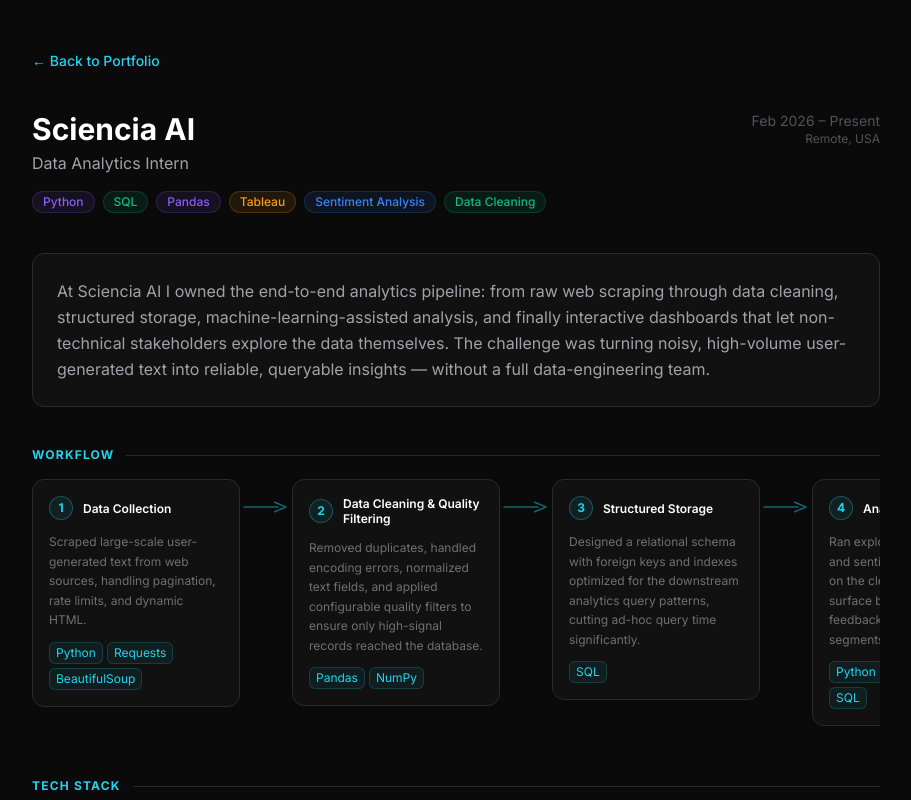
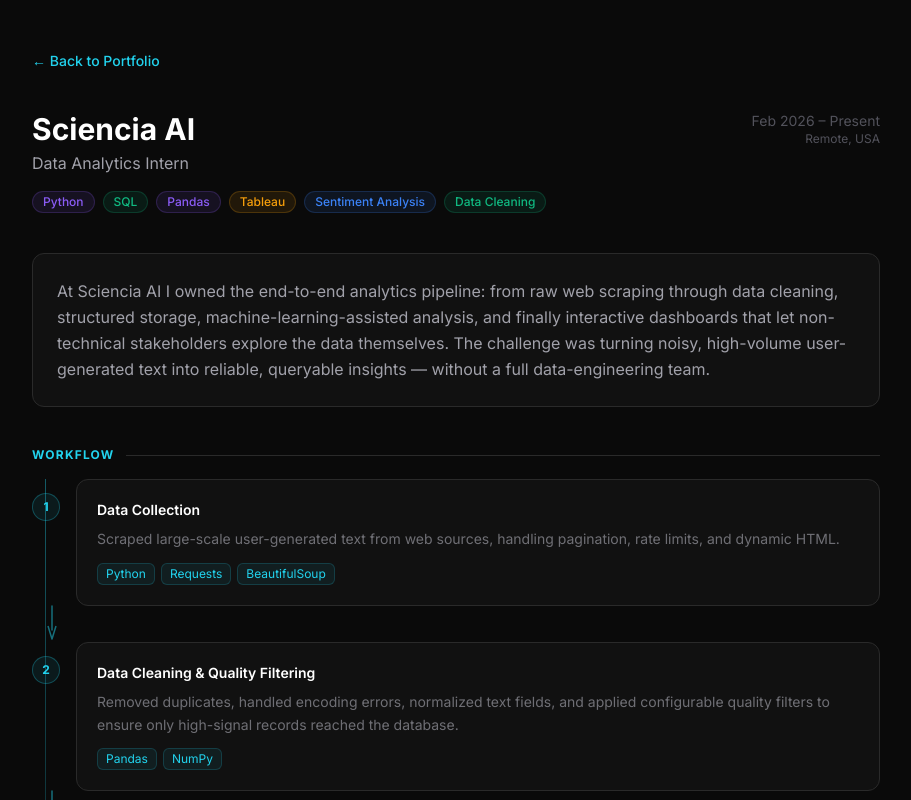
Before and after one commit to MonkeyJeremy/monkeyjeremy-portfolio, a Next.js app: page /monkeyjeremy-portfolio/experience/sciencia-ai in a window 1280 px wide. Shown: the top 800 px of the page, without its empty margins (184-1095 px from the left). Built offline with nearby package versions, Linux system fonts and the light colour scheme.

Commit message:
refactor: redesign flowchart as vertical timeline — no scrollbar, animated spine and arrows

```diff
--- a/src/components/ui/FlowChart.tsx
+++ b/src/components/ui/FlowChart.tsx
@@ -6,137 +6,111 @@
 
 const EASE = [0.25, 0.1, 0.25, 1] as const
 
-// ─── Step card ────────────────────────────────────────────────────────────────
+// ─── Arrow between steps ──────────────────────────────────────────────────────
 
-function StepCard({ step, delay }: { step: WorkflowStep; delay: number }) {
-  const [hovered, setHovered] = useState(false)
-
+function StepArrow({ delay }: { delay: number }) {
   return (
-    <motion.div
-      initial={{ opacity: 0, y: 20 }}
-      animate={{ opacity: 1, y: 0 }}
-      transition={{ duration: 0.45, delay, ease: EASE }}
-      onHoverStart={() => setHovered(true)}
-      onHoverEnd={() => setHovered(false)}
-      style={{
-        borderColor: hovered ? 'rgba(34,211,238,0.45)' : '#2A2A2A',
-        boxShadow: hovered ? '0 0 18px rgba(34,211,238,0.08)' : 'none',
-      }}
-      className="relative w-full md:w-52 flex-shrink-0 bg-[#111111] border rounded-xl p-4 transition-all duration-300 cursor-default"
-    >
-      {/* Step number */}
-      <div className="flex items-center gap-2.5 mb-3">
-        <motion.span
-          animate={{
-            scale: hovered ? [1, 1.15, 1] : 1,
-            backgroundColor: hovered ? 'rgba(34,211,238,0.2)' : 'rgba(34,211,238,0.08)',
-          }}
-          transition={{ duration: hovered ? 0.4 : 0.2 }}
-          className="w-6 h-6 rounded-full border border-[#22D3EE]/30 text-[#22D3EE] text-xs font-bold flex items-center justify-center shrink-0"
-        >
-          {step.step}
-        </motion.span>
-        <h3 className="text-white font-semibold text-xs leading-tight">{step.title}</h3>
-      </div>
-
-      {/* Description */}
-      <motion.p
-        animate={{ opacity: hovered ? 1 : 0.65 }}
-        transition={{ duration: 0.2 }}
-        className="text-[#A1A1AA] text-xs mb-3 leading-relaxed"
-      >
-        {step.description}
-      </motion.p>
-
-      {/* Tool badges */}
-      <div className="flex flex-wrap gap-1">
-        {step.tools.map((tool, i) => (
-          <motion.span
-            key={tool}
-            initial={{ opacity: 0, scale: 0.75 }}
-            animate={{ opacity: 1, scale: 1 }}
-            transition={{ duration: 0.25, delay: delay + 0.15 + i * 0.06, ease: EASE }}
-            style={{
-              backgroundColor: hovered ? 'rgba(34,211,238,0.15)' : 'rgba(34,211,238,0.07)',
-              borderColor: hovered ? 'rgba(34,211,238,0.35)' : 'rgba(34,211,238,0.18)',
-            }}
-            className="text-[#22D3EE] text-xs border rounded-md px-1.5 py-0.5 transition-colors duration-200"
-          >
-            {tool}
-          </motion.span>
-        ))}
-      </div>
-
-      {/* Hover shimmer line at top */}
-      <motion.div
-        animate={{ scaleX: hovered ? 1 : 0, opacity: hovered ? 1 : 0 }}
-        transition={{ duration: 0.3 }}
-        className="absolute top-0 left-4 right-4 h-px bg-gradient-to-r from-transparent via-[#22D3EE]/60 to-transparent rounded-full origin-left"
-      />
-    </motion.div>
-  )
-}
-
-// ─── Arrow: rightward (desktop) ───────────────────────────────────────────────
-
-function HorizontalArrow({ delay }: { delay: number }) {
-  return (
-    <div className="hidden md:flex items-center flex-shrink-0 mt-5 px-1">
-      <svg width="44" height="16" viewBox="0 0 44 16" fill="none" overflow="visible">
+    <div className="relative flex justify-start" style={{ paddingLeft: '13px', height: '36px' }}>
+      <svg width="14" height="36" viewBox="0 0 14 36" fill="none" className="overflow-visible">
         <motion.path
-          d="M 0 8 L 34 8"
+          d="M 7 0 L 7 24"
           stroke="#22D3EE"
           strokeWidth="1.5"
-          strokeOpacity="0.45"
           strokeLinecap="round"
+          strokeOpacity="0.5"
           initial={{ pathLength: 0, opacity: 0 }}
           animate={{ pathLength: 1, opacity: 1 }}
-          transition={{ duration: 0.35, delay, ease: EASE }}
+          transition={{ duration: 0.3, delay, ease: EASE }}
         />
         <motion.path
-          d="M 30 3 L 42 8 L 30 13"
+          d="M 3 20 L 7 33 L 11 20"
           stroke="#22D3EE"
           strokeWidth="1.5"
-          strokeOpacity="0.45"
           strokeLinejoin="round"
+          strokeOpacity="0.5"
           fill="none"
           initial={{ opacity: 0 }}
           animate={{ opacity: 1 }}
-          transition={{ duration: 0.2, delay: delay + 0.3 }}
+          transition={{ duration: 0.2, delay: delay + 0.28 }}
         />
       </svg>
     </div>
   )
 }
 
-// ─── Arrow: downward (mobile) ─────────────────────────────────────────────────
+// ─── Single step row ──────────────────────────────────────────────────────────
 
-function VerticalArrow({ delay }: { delay: number }) {
+function StepCard({ step, delay }: { step: WorkflowStep; delay: number }) {
+  const [hovered, setHovered] = useState(false)
+
   return (
-    <div className="flex md:hidden justify-center py-1">
-      <svg width="16" height="36" viewBox="0 0 16 36" fill="none" overflow="visible">
-        <motion.path
-          d="M 8 0 L 8 24"
-          stroke="#22D3EE"
-          strokeWidth="1.5"
-          strokeOpacity="0.45"
-          strokeLinecap="round"
-          initial={{ pathLength: 0, opacity: 0 }}
-          animate={{ pathLength: 1, opacity: 1 }}
-          transition={{ duration: 0.3, delay, ease: EASE }}
+    <div className="flex items-start gap-4">
+      {/* Node */}
+      <motion.div
+        initial={{ scale: 0, opacity: 0 }}
+        animate={{ scale: 1, opacity: 1 }}
+        transition={{ duration: 0.3, delay, ease: EASE }}
+        animate-scale={hovered ? 1.1 : 1}
+        className="w-7 h-7 rounded-full shrink-0 flex items-center justify-center text-[#22D3EE] text-xs font-bold z-10 mt-3.5"
+        style={{
+          backgroundColor: hovered ? 'rgba(34,211,238,0.18)' : 'rgba(34,211,238,0.08)',
+          border: `1px solid ${hovered ? 'rgba(34,211,238,0.55)' : 'rgba(34,211,238,0.28)'}`,
+          boxShadow: hovered ? '0 0 10px rgba(34,211,238,0.2)' : 'none',
+          transition: 'all 0.25s ease',
+        }}
+      >
+        {step.step}
+      </motion.div>
+
+      {/* Card */}
+      <motion.div
+        initial={{ opacity: 0, x: -14 }}
+        animate={{ opacity: 1, x: 0 }}
+        transition={{ duration: 0.45, delay: delay + 0.08, ease: EASE }}
+        onHoverStart={() => setHovered(true)}
+        onHoverEnd={() => setHovered(false)}
+        className="flex-1 bg-[#111111] border rounded-xl p-5 cursor-default relative overflow-hidden"
+        style={{
+          borderColor: hovered ? 'rgba(34,211,238,0.38)' : '#2A2A2A',
+          boxShadow: hovered ? '0 0 20px rgba(34,211,238,0.07)' : 'none',
+          transition: 'border-color 0.25s ease, box-shadow 0.25s ease',
+        }}
+      >
+        {/* Shimmer on top edge */}
+        <motion.div
+          animate={{ opacity: hovered ? 1 : 0, scaleX: hovered ? 1 : 0 }}
+          transition={{ duration: 0.3 }}
+          className="absolute top-0 left-6 right-6 h-px bg-gradient-to-r from-transparent via-[#22D3EE]/50 to-transparent origin-left"
         />
-        <motion.path
-          d="M 3 21 L 8 34 L 13 21"
-          stroke="#22D3EE"
-          strokeWidth="1.5"
-          strokeOpacity="0.45"
-          strokeLinejoin="round"
-          fill="none"
-          initial={{ opacity: 0 }}
-          animate={{ opacity: 1 }}
-          transition={{ duration: 0.2, delay: delay + 0.25 }}
-        />
-      </svg>
+
+        <h3 className="text-white font-semibold text-sm mb-2">{step.title}</h3>
+
+        <motion.p
+          animate={{ opacity: hovered ? 1 : 0.65 }}
+          transition={{ duration: 0.2 }}
+          className="text-[#A1A1AA] text-sm mb-3 leading-relaxed"
+        >
+          {step.description}
+        </motion.p>
+
+        <div className="flex flex-wrap gap-1.5">
+          {step.tools.map((tool, i) => (
+            <motion.span
+              key={tool}
+              initial={{ opacity: 0, scale: 0.78 }}
+              animate={{ opacity: 1, scale: 1 }}
+              transition={{ duration: 0.22, delay: delay + 0.18 + i * 0.06, ease: EASE }}
+              className="text-[#22D3EE] text-xs border rounded-md px-2 py-0.5 transition-colors duration-200"
+              style={{
+                backgroundColor: hovered ? 'rgba(34,211,238,0.15)' : 'rgba(34,211,238,0.07)',
+                borderColor: hovered ? 'rgba(34,211,238,0.38)' : 'rgba(34,211,238,0.18)',
+              }}
+            >
+              {tool}
+            </motion.span>
+          ))}
+        </div>
+      </motion.div>
     </div>
   )
 }
@@ -145,23 +119,23 @@
 
 export function FlowChart({ steps }: { steps: WorkflowStep[] }) {
   return (
-    <div>
-      {/* Desktop: horizontal scroll row */}
-      <div className="hidden md:flex items-start overflow-x-auto pb-3 gap-0">
+    <div className="relative">
+      {/* Animated vertical spine */}
+      <motion.div
+        initial={{ scaleY: 0, opacity: 0 }}
+        animate={{ scaleY: 1, opacity: 1 }}
+        transition={{ duration: 0.7, delay: 0.05, ease: EASE }}
+        style={{ originY: 0 }}
+        className="absolute left-[13px] top-0 bottom-0 w-px bg-gradient-to-b from-[#22D3EE]/40 via-[#22D3EE]/15 to-transparent pointer-events-none"
+      />
+
+      <div>
         {steps.map((step, i) => (
-          <div key={step.step} className="flex items-start flex-shrink-0">
-            <StepCard step={step} delay={i * 0.12} />
-            {i < steps.length - 1 && <HorizontalArrow delay={i * 0.12 + 0.28} />}
-          </div>
-        ))}
-      </div>
-
-      {/* Mobile: vertical stack */}
-      <div className="flex md:hidden flex-col items-stretch gap-0">
-        {steps.map((step, i) => (
-          <div key={step.step} className="flex flex-col items-center">
-            <StepCard step={step} delay={i * 0.12} />
-            {i < steps.length - 1 && <VerticalArrow delay={i * 0.12 + 0.28} />}
+          <div key={step.step}>
+            <StepCard step={step} delay={i * 0.14} />
+            {i < steps.length - 1 && (
+              <StepArrow delay={i * 0.14 + 0.32} />
+            )}
           </div>
         ))}
       </div>
```
